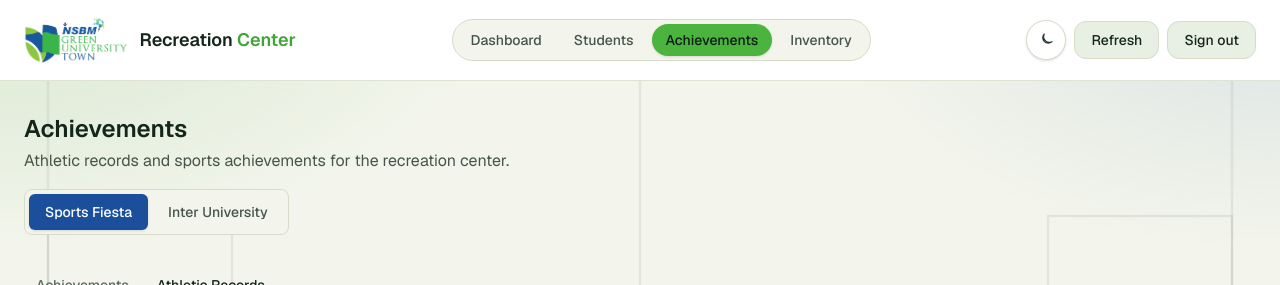
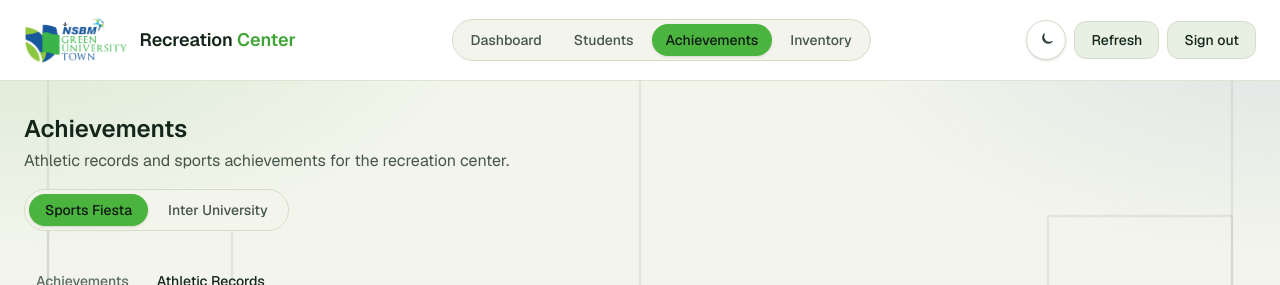
Before and after one commit to Dacy-s-Organization/NSBM-Recreation-Center, a Next.js app: page /achievements/sports-fiesta/records in a window 1280 px wide. Shown: the top 285 px of the page. Built offline with nearby package versions, Linux system fonts and the light colour scheme; no server answers; the database is empty.

Commit message:
Match the achievement section switcher to the inventory phase pill style.

```diff
--- a/components/achievements-subnav.tsx
+++ b/components/achievements-subnav.tsx
@@ -18,7 +18,7 @@ export function AchievementsSubnav() {
   return (
     <nav
       aria-label="Achievement sections"
-      className="inline-flex flex-wrap items-center gap-1 rounded-lg border border-zinc-200 bg-zinc-50 p-1 dark:border-white/10 dark:bg-white/5"
+      className="flex w-fit flex-wrap items-center gap-1 rounded-full border border-zinc-200 bg-zinc-50 p-1 dark:border-white/10 dark:bg-white/5"
     >
       {ACHIEVEMENT_SECTION_KEYS.map((section) => {
         const href = achievementsPath(section);
@@ -30,9 +30,9 @@ export function AchievementsSubnav() {
             href={onRecords ? recordsPath(section, year) : achievementsPath(section, year)}
             aria-current={active ? "page" : undefined}
             className={cn(
-              "rounded-md px-4 py-2 text-sm font-medium transition",
+              "rounded-full px-4 py-1.5 text-sm font-medium transition",
               active
-                ? "bg-brand-navy text-white shadow-sm dark:bg-emerald-400 dark:text-zinc-950"
+                ? "bg-emerald-500 text-zinc-950 shadow-sm dark:bg-emerald-400"
                 : "text-zinc-600 hover:bg-white hover:text-zinc-900 dark:text-zinc-300 dark:hover:bg-white/10 dark:hover:text-white"
             )}
           >
```
